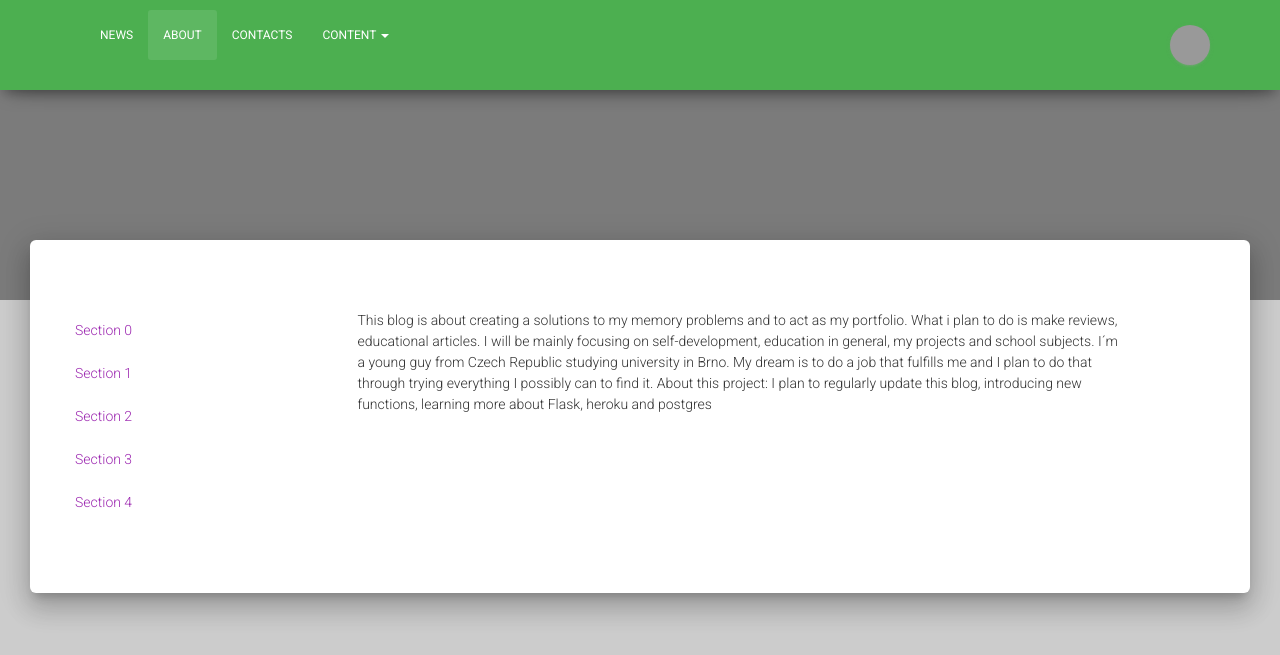
After one commit to Hijtec/New-Blog, a Flask app: page /about in a window 1280 px wide. The commit adds this page. Shown: the top 655 px of the page. Run offline with Flask 2, Linux system fonts and the light colour scheme; some libraries are stand-ins or nearby versions.

Commit message:
Introducing about,news,contact pages

```diff
--- /dev/null
+++ b/app/templates/about.html
@@ -0,0 +1,14 @@
+{% extends "base.html" %}
+{% block content %}
+
+<p>This blog is about creating a solutions to my memory problems and to act as my portfolio.
+What i plan to do is make reviews, educational articles. I will be mainly focusing on self-development,
+education in general, my projects and school subjects.
+
+I´m a young guy from Czech Republic studying university in Brno. My dream is to do a job that fulfills me
+and I plan to do that through trying everything I possibly can to find it.
+
+About this project: I plan to regularly update this blog, introducing new functions, learning more about Flask,
+heroku and postgres
+</p>
+{% endblock %}
--- a/app/templates/base.html
+++ b/app/templates/base.html
@@ -34,7 +34,7 @@
 
             <div class="collapse navbar-collapse">
                 <ul class="nav navbar-nav">
-                    <li class= {{ activenav1 }} ><a href="/about">News</a></li>
+                    <li class= {{ activenav1 }} ><a href="/news">News</a></li>
                     <li class= {{ activenav2 }} ><a href="/about">About</a></li>
                     <li class= {{ activenav3 }} ><a href="/contacts">Contacts</a></li>
                     <li class="dropdown">
```
Also changed, not shown: app/templates/contacts.html (added, +7 -0 lines), app/templates/news.html (added, +7 -0 lines).
